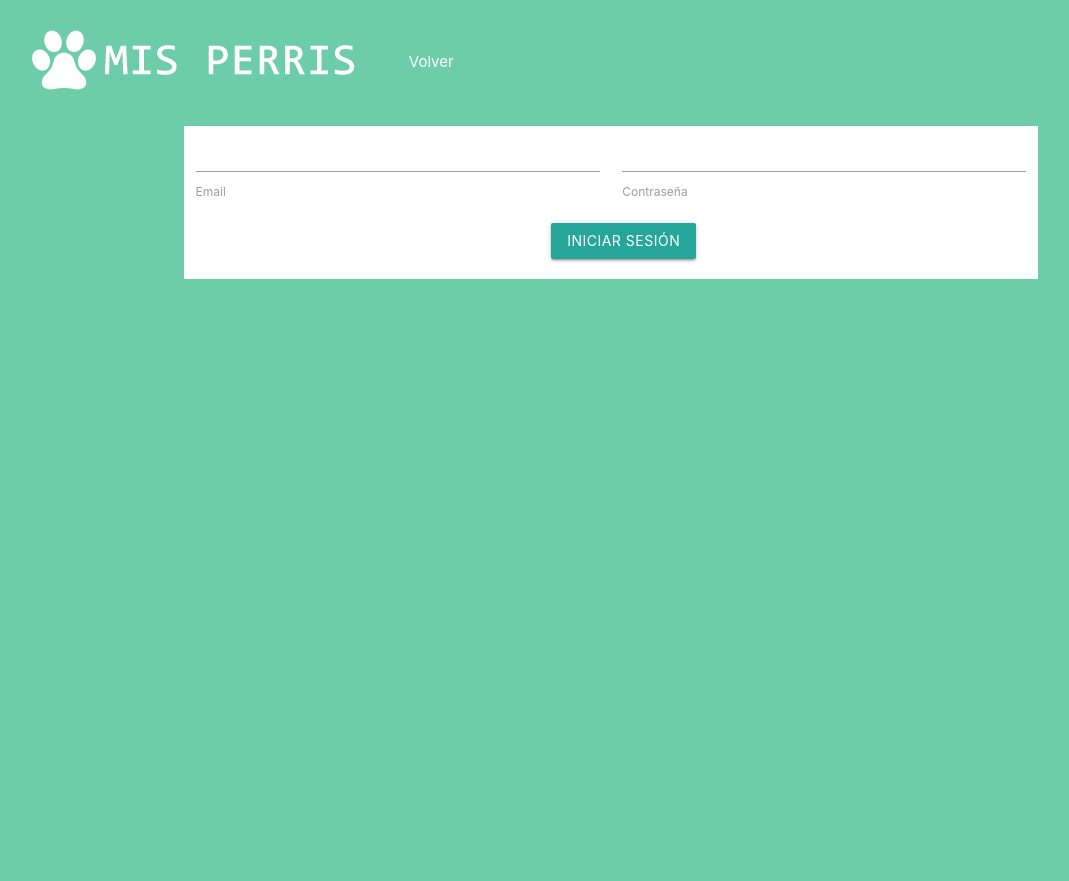
After one commit to Chucruh/My_site, a Django app: page /Iniciar_sesion/ in a window 1280 px wide. The commit adds this page. Shown: the whole page, without its empty margins (29-1098 px from the left). Run offline with Django 3.2, Linux system fonts and the light colour scheme.

Commit message:
creacion del login

```diff
--- a/MisPerris/templates/MisPerris/Formulario.html
+++ b/MisPerris/templates/MisPerris/Formulario.html
@@ -23,11 +23,11 @@
 				</div>
 				<div class="row">
 					<div class="input-field col s12 m6">
-							<input id="contrasenna" type="text" onblur="validarContrasenna()">
+						<input id="contrasenna" type="password" onblur="validarContrasenna()">
 						<label for="contrasenna">Contraseña</label>
 					</div>
 					<div class="input-field col s12 m6">
-							<input id="v_contrasenna" type="text" onblur="compararContrasenna()">
+						<input id="v_contrasenna" type="password" onblur="compararContrasenna()">
 						<label for="v_contrasenna">Repite tu contraseña</label>
 					</div>
 				</div>
--- /dev/null
+++ b/MisPerris/templates/MisPerris/Iniciar_sesion.html
@@ -0,0 +1,44 @@
+{% load staticfiles %}
+<!DOCTYPE HTML>
+<html>
+	<head>
+		<title>Registrarse</title>
+		<link rel="stylesheet" href="{% static 'Estilo.css' %}">
+		<link type="text/css" rel="stylesheet" href="{% static 'materialize/css/materialize.min.css' %}">
+		<meta charset="utf-8">
+	</head>
+	<body>
+		<header>
+			<div class="row">
+				<div class="col s12">
+					<ul id="nav-mobile">
+						<li><a href="#!"><img src="{% static 'img/logo.png' %}"></a></li>
+						<li><a href="{% url 'post' %}">Volver</a></li>
+					</ul>
+				</div>
+			</div>
+		</header>
+		<section>
+            <br><br>
+			<div class="row">
+                <div class="col s8 push-s2" id="cuerpo">
+                    <div class="row">
+                        <div class="col s6">
+                            <input id="email" type="text">
+                            <label for="email">Email</label>
+                        </div>
+                        <div class="col s6">
+                            <input id="contrasenna" type="password">
+                            <label for="contrasenna">Contraseña</label>
+                        </div>
+                    </div>
+                    <div class="row">
+                        <div class="col s4 push-s5">
+                            <button class="btn waves-effect waves-light" id="iniciar" type="submit" name="iniciar">Iniciar Sesión</button>
+                        </div>
+                    </div>
+                </div>
+            </div>
+		</section>
+	</body>
+</html>
--- a/MisPerris/templates/MisPerris/post_list.html
+++ b/MisPerris/templates/MisPerris/post_list.html
@@ -18,6 +18,7 @@
 						<li><a href="#salto2">Servicios</a></li>
 						<li><a href="{% url 'con' %}">Contactanos</a></li>
 						<li><a href="{% url 'reg' %}">Crear cuenta</a></li>
+						<li><a href="{% url 'ini' %}">Iniciar Sesión</a></li>
 					</ul>
 				</div>
 			</nav>
--- a/MisPerris/urls.py
+++ b/MisPerris/urls.py
@@ -7,4 +7,5 @@ urlpatterns = [
     url('^Contactanos/', views.Contactanos,name="con"),
     url('^Registro/', views.Registro,name="reg"),
     url('^Formulario/', views.Formulario,name="for"),
+    url('^Iniciar_sesion/', views.Iniciar_sesion,name="ini"),
 ]
--- a/MisPerris/views.py
+++ b/MisPerris/views.py
@@ -10,3 +10,6 @@ def Registro(request):
 
 def Formulario(request):
     return render(request, 'MisPerris/Formulario.html', {})
+
+def Iniciar_sesion(request):
+    return render(request, 'MisPerris/Iniciar_sesion.html', {})
```
Lines whose indentation alone changed are shown as unchanged.
